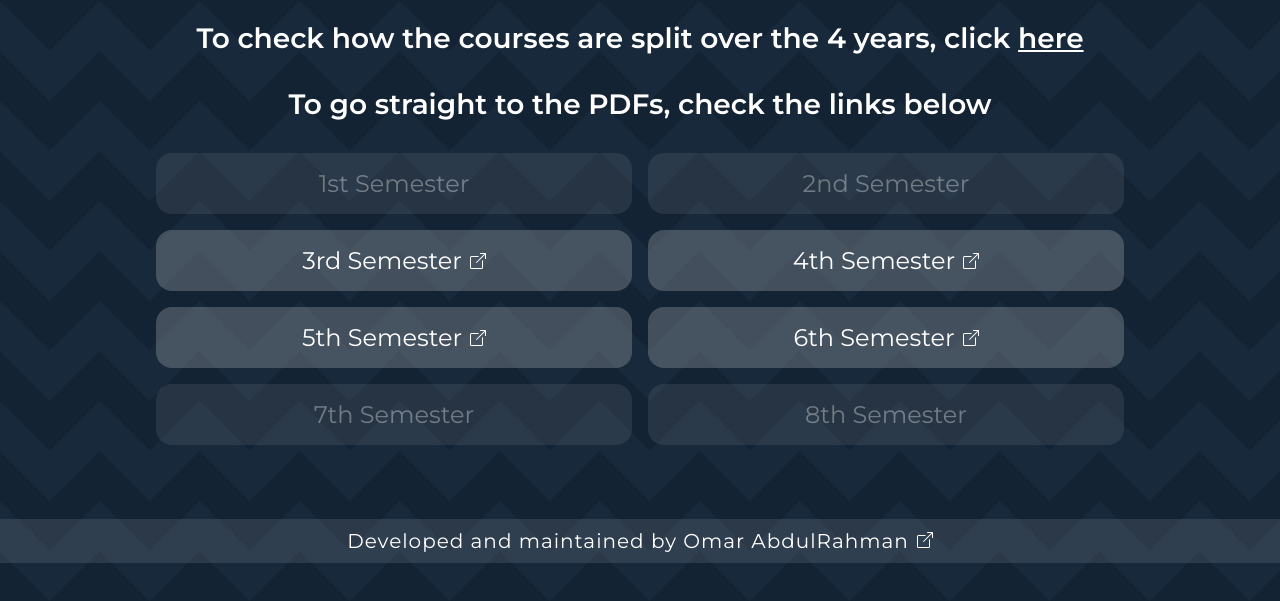
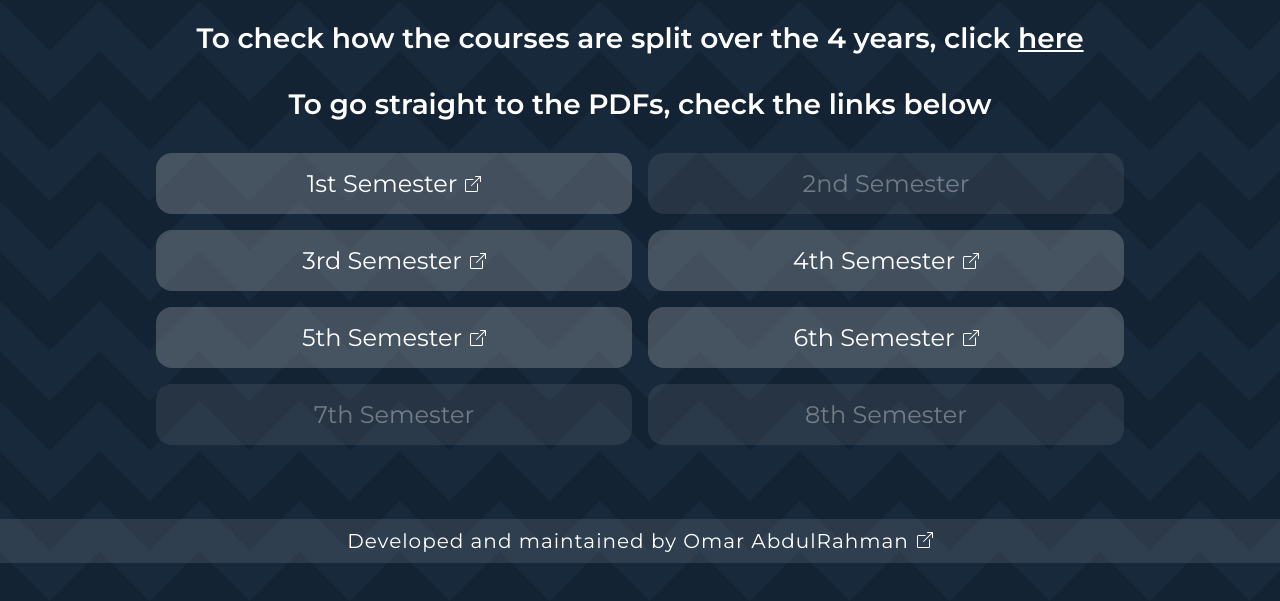
Before and after one commit to omarr45/fcis-home, a plain HTML site: page index.html in a window 1280 px wide. Shown: the part 99-700 px from the top of the page. Drawn offline with Linux system fonts and the light colour scheme.

Commit message:
added 1st semester

```diff
--- a/index.html
+++ b/index.html
@@ -31,22 +31,14 @@
       </h2>
       <h2 class="ttl">To go straight to the PDFs, check the links below</h2>
       <div class="links">
-        <a href="https://1st.fcis2023.me/" target="_blank" class="disabled"
-          >1st Semester</a
-        >
-        <a href="https://2nd.fcis2023.me/" target="_blank" class="disabled"
-          >2nd Semester</a
-        >
+        <a href="https://1st.fcis2023.me/" target="_blank">1st Semester</a>
+        <a href="https://2nd.fcis2023.me/" target="_blank" class="disabled">2nd Semester</a>
         <a href="https://3rd.fcis2023.me/" target="_blank">3rd Semester</a>
         <a href="https://4th.fcis2023.me/" target="_blank">4th Semester</a>
         <a href="https://5th.fcis2023.me/" target="_blank">5th Semester</a>
         <a href="https://6th.fcis2023.me/" target="_blank">6th Semester</a>
-        <a href="https://7th.fcis2023.me/" target="_blank" class="disabled"
-          >7th Semester</a
-        >
-        <a href="https://8th.fcis2023.me/" target="_blank" class="disabled"
-          >8th Semester</a
-        >
+        <a href="https://7th.fcis2023.me/" target="_blank" class="disabled">7th Semester</a>
+        <a href="https://8th.fcis2023.me/" target="_blank" class="disabled">8th Semester</a>
       </div>
     </main>
 
```
